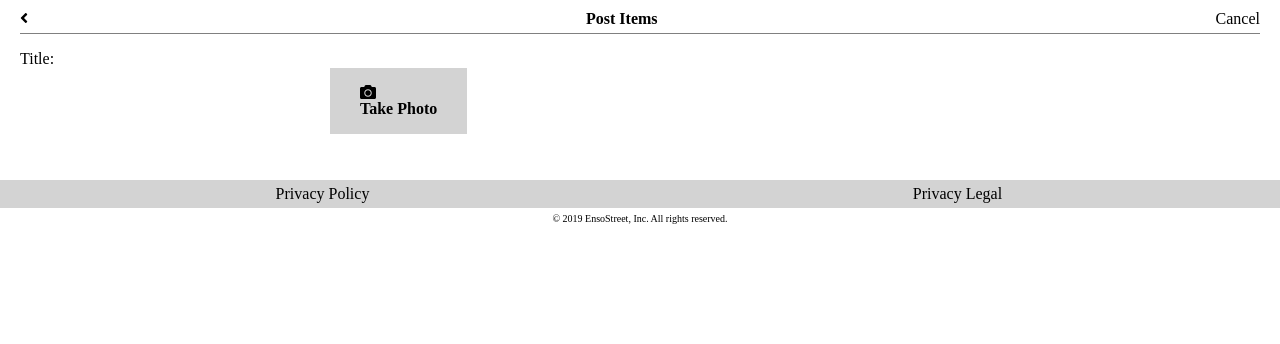
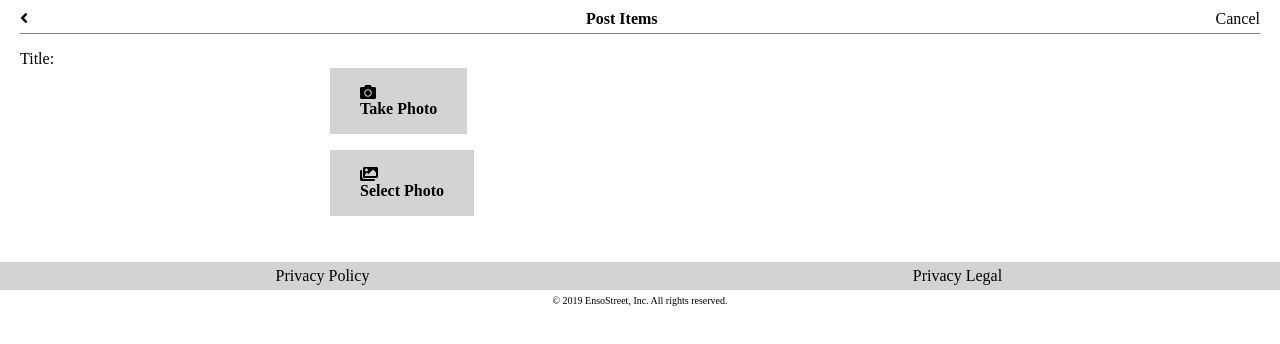
Before and after one commit to liquidMocha/enso-street, a React app: page /post-item/photo in a window 1280 px wide. Shown: the top 344 px of the page. Built offline with nearby package versions, Linux system fonts and the light colour scheme.

Commit message:
Add select photo button to post item photo page

```diff
--- a/src/components/postItem/PostItemPhoto.js
+++ b/src/components/postItem/PostItemPhoto.js
@@ -5,6 +5,7 @@ import '../../styles/Image.scss';
 import '../../styles/Input.scss';
 import {FontAwesomeIcon} from "@fortawesome/react-fontawesome";
 import {faCamera} from "@fortawesome/free-solid-svg-icons";
+import {faImages} from "@fortawesome/free-solid-svg-icons";
 
 const PostItemPhoto = (props) => {
     const [imageUrl, setImageUrl] = useState(null);
@@ -12,10 +13,11 @@ const PostItemPhoto = (props) => {
     return (
         <div>
             <PostItemTitleBar/>
-            {imageUrl ? <img src={imageUrl}/> : null}
+            {imageUrl ? <img src={imageUrl} alt='User selected item'/> : null}
             <div id='title-row'>Title: {props.postedItemTitle}</div>
             {
                 imageUrl ? null :
+                    <div className='column-layout'>
                         <div className='image-button'>
                             <input id='take-photo-input' type="file" accept="image/*" capture="camera"
                                    onChange={(event) => {
@@ -27,6 +29,19 @@ const PostItemPhoto = (props) => {
                                 <FontAwesomeIcon icon={faCamera}/>
                                 Take Photo
                             </label>
+                        </div>
+                        <div className='image-button'>
+                            <input id='select-image-input' type="file" accept="image/*"
+                                   onChange={(event) => {
+                                       if (event.target.files && event.target.files[0]) {
+                                           setImageUrl(URL.createObjectURL(event.target.files[0]));
+                                       }
+                                   }}/>
+                            <label htmlFor='take-photo-input'>
+                                <FontAwesomeIcon icon={faImages}/>
+                                Select Photo
+                            </label>
+                        </div>
                     </div>
             }
         </div>
```
Lines whose indentation alone changed are shown as unchanged.
